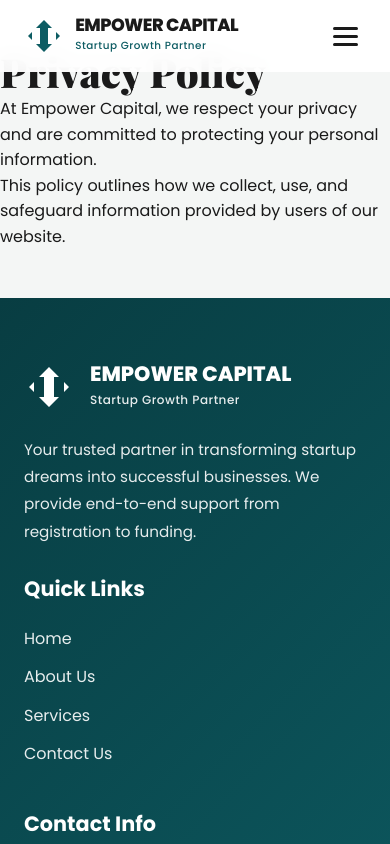
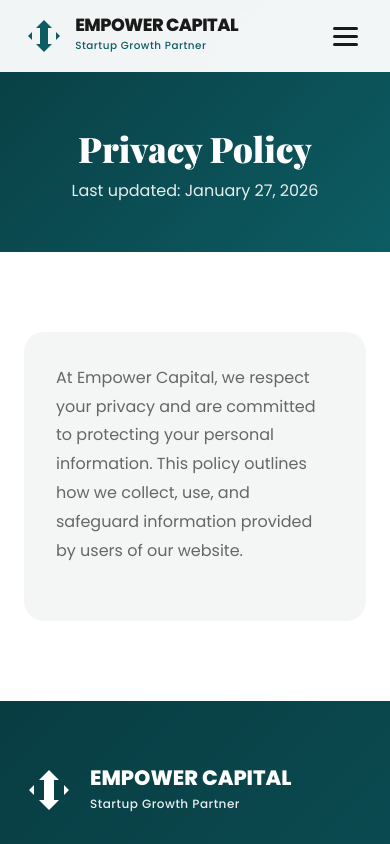
Before and after one commit to shyam2026/empower-capital, a Next.js app: page /privacy in a window 390 px wide. Shown: the top 844 px of the page. Built offline with nearby package versions, Linux system fonts and the light colour scheme.

Commit message:
Update privacy page content and styles

```diff
--- a/app/privacy/legal.module.css
+++ b/app/privacy/legal.module.css
@@ -0,0 +1,86 @@
+.legalHero {
+  padding: 10rem 0 4rem;
+  background: linear-gradient(135deg, var(--primary-dark) 0%, var(--primary) 100%);
+  color: var(--white);
+  text-align: center;
+}
+
+.legalHero h1 {
+  font-size: 3rem;
+  margin-bottom: 0.5rem;
+}
+
+.legalHero p {
+  opacity: 0.9;
+  font-size: 1rem;
+}
+
+.legalContent {
+  padding: 5rem 0;
+  background: var(--white);
+}
+
+.content {
+  max-width: 900px;
+  margin: 0 auto;
+  background: var(--secondary);
+  padding: 4rem;
+  border-radius: 20px;
+}
+
+.content h2 {
+  color: var(--primary);
+  font-size: 1.8rem;
+  margin-top: 3rem;
+  margin-bottom: 1rem;
+}
+
+.content h2:first-child {
+  margin-top: 0;
+}
+
+.content p {
+  color: var(--text-light);
+  line-height: 1.8;
+  margin-bottom: 1.5rem;
+  font-size: 1.05rem;
+}
+
+.content ul {
+  margin: 1.5rem 0;
+  padding-left: 2rem;
+}
+
+.content li {
+  color: var(--text-light);
+  line-height: 1.8;
+  margin-bottom: 0.8rem;
+}
+
+.content strong {
+  color: var(--text-dark);
+  font-weight: 600;
+}
+
+@media (max-width: 768px) {
+  .legalHero {
+    padding: 8rem 0 3rem;
+  }
+
+  .legalHero h1 {
+    font-size: 2.2rem;
+  }
+
+  .content {
+    padding: 2rem;
+  }
+
+  .content h2 {
+    font-size: 1.5rem;
+  }
+
+  .content p,
+  .content li {
+    font-size: 1rem;
+  }
+}
--- a/app/privacy/page.tsx
+++ b/app/privacy/page.tsx
@@ -1,17 +1,25 @@
+import styles from './legal.module.css'
+
 export default function PrivacyPage() {
   return (
-    <section className="max-w-4xl mx-auto px-6 py-24">
-      <h1 className="text-3xl font-bold">Privacy Policy</h1>
+    <main>
+      <section className={styles.legalHero}>
+        <div className="container">
+          <h1>Privacy Policy</h1>
+          <p>Last updated: January 27, 2026</p>
+        </div>
+      </section>
 
-      <p className="mt-6 text-gray-600">
-        At Empower Capital, we respect your privacy and are committed to
-        protecting your personal information.
-      </p>
+      <section className={styles.legalContent}>
+        <div className="container">
+          <div className={styles.content}>
+            <p>
+              At Empower Capital, we respect your privacy and are committed to protecting your personal information. This policy outlines how we collect, use, and safeguard information provided by users of our website.
+            </p>
+          </div>
+        </div>
+      </section>
 
-      <p className="mt-4 text-gray-600">
-        This policy outlines how we collect, use, and safeguard information
-        provided by users of our website.
-      </p>
-    </section>
+    </main>
   );
 }
```
